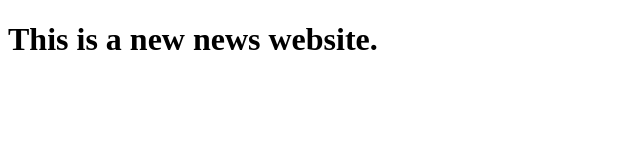
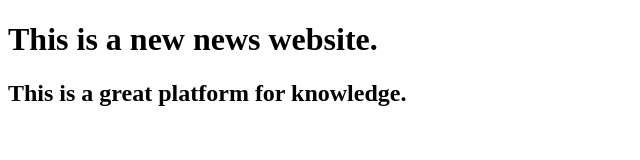
Before and after one commit to ritzzi23/ThisNews, a plain HTML site: page index.html in a window 1280 px wide. Shown: the whole page, without its empty margins (0-640 px from the left). Drawn offline with Linux system fonts and the light colour scheme.

Commit message:
second line added

```diff
--- a/index.html
+++ b/index.html
@@ -5,6 +5,7 @@
 </head>
 <body>
 	<h1>This is a new news website.</h1>
+	<h2>This is a great platform for knowledge.</h2>
 
 </body>
 </html>
```
